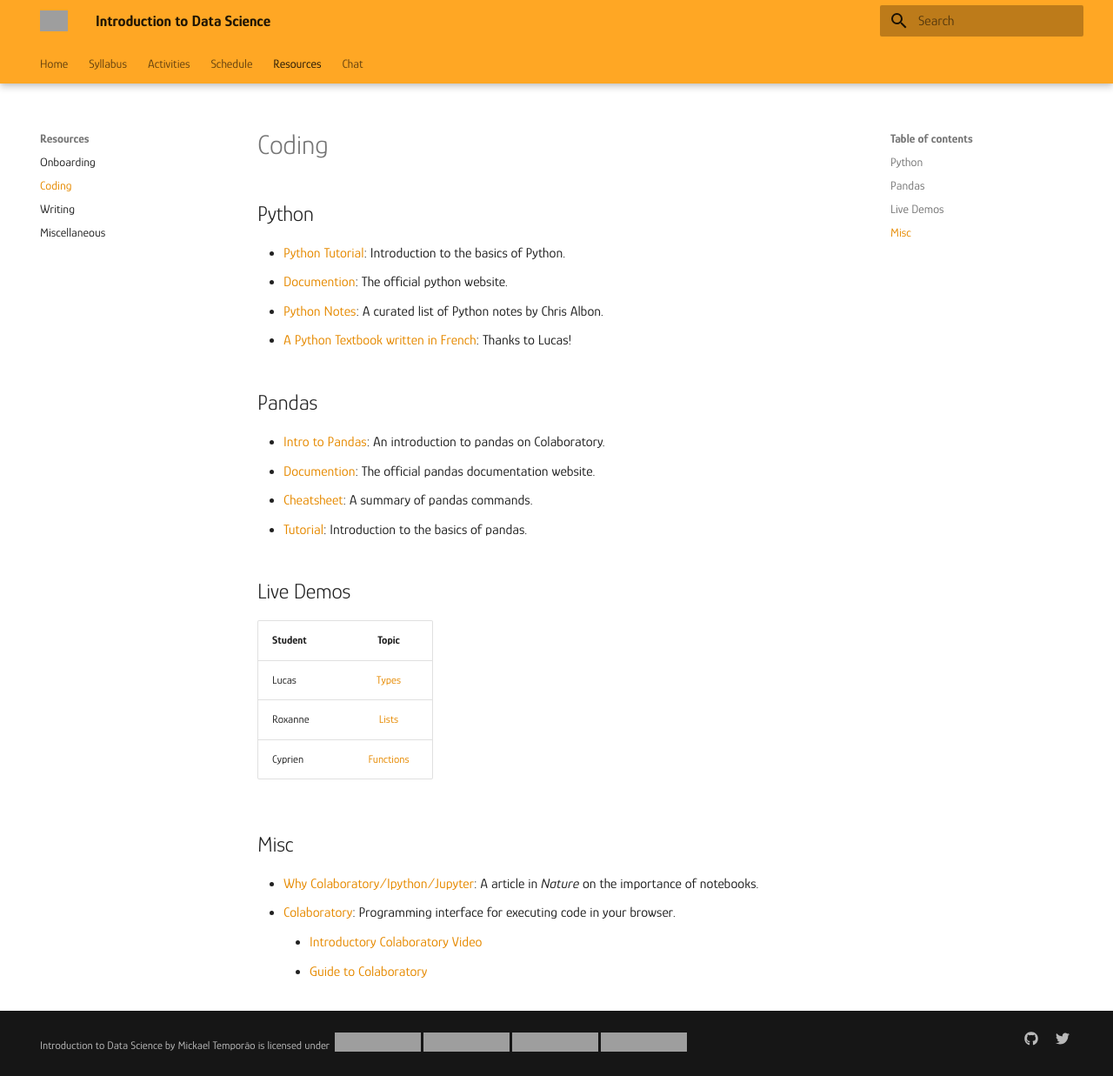
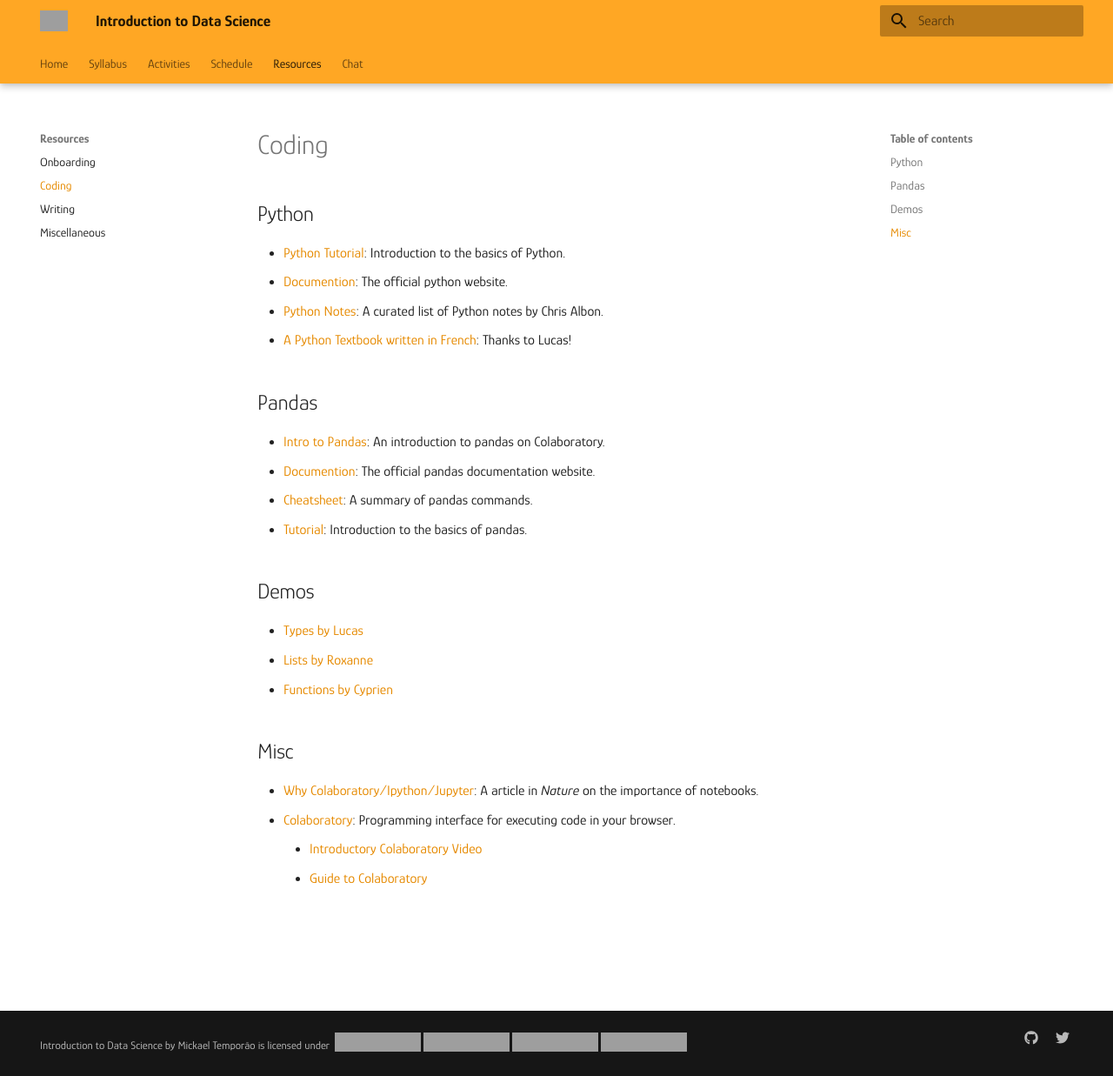
Before and after one commit to mickaeltemporao/itds, an MkDocs documentation site: the page built from docs/resources/coding.md, in a window 1280 px wide and 1237 px high. Shown: the whole window at 87% size. Built offline with MkDocs 1.6.1 and Material for MkDocs 9.7.7, drawn with Linux system fonts in a browser that asks for light colours; grey boxes are pictures that could not be loaded.

Commit message:
update links

```diff
--- a/docs/resources/coding.md
+++ b/docs/resources/coding.md
@@ -12,12 +12,10 @@
 - [Cheatsheet](https://pandas.pydata.org/Pandas_Cheat_Sheet.pdf): A summary of pandas commands.
 - [Tutorial](https://www.kaggle.com/learn/pandas): Introduction to the basics of pandas.
 
-## Live Demos
-| Student | Topic                                                                                                                                   |
-| :-      | :-:                                                                                                                                     |
-| Lucas   | [Types](https://colab.research.google.com/github/mickaeltemporao/itds/blob/main/materials/students-2021/demo-01-assignment.ipynb) |
-| Roxanne | [Lists](https://colab.research.google.com/github/mickaeltemporao/itds/blob/main/materials/students-2021/demo-02-lists.ipynb)            |
-| Cyprien | [Functions](https://colab.research.google.com/github/mickaeltemporao/itds/blob/main/materials/students-2021/demo-01-assignment.ipynb)   |
+## Demos
+- [Types by Lucas](https://colab.research.google.com/github/mickaeltemporao/itds/blob/main/materials/students-2021/demo-01-assignment.ipynb)
+- [Lists by Roxanne](https://colab.research.google.com/github/mickaeltemporao/itds/blob/main/materials/students-2021/demo-02-lists.ipynb)
+- [Functions by Cyprien](https://colab.research.google.com/github/mickaeltemporao/itds/blob/main/materials/students-2021/demo-01-assignment.ipynb)
 
 ## Misc
 - [Why Colaboratory/Ipython/Jupyter](https://www.nature.com/articles/d41586-018-07196-1): A article in *Nature* on the importance of notebooks.
```
